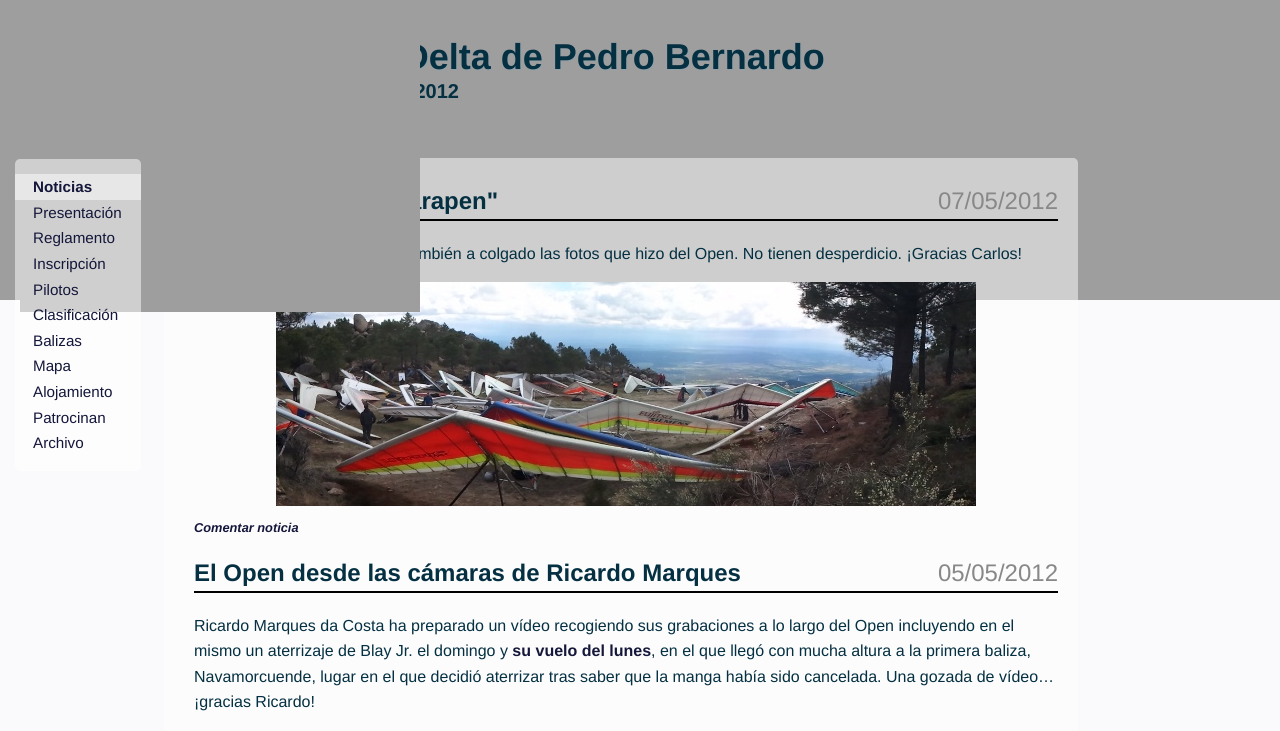
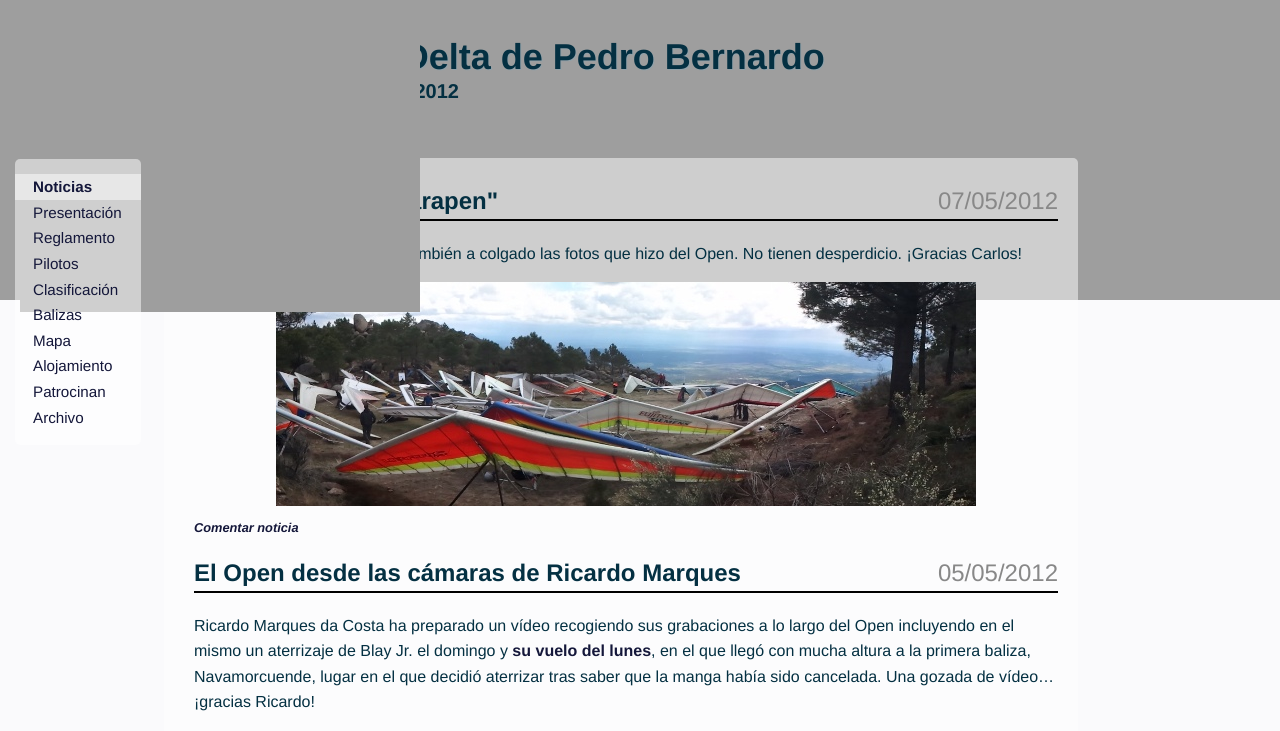
Before and after one commit to nando/openfly, a Jekyll site: the page built from index.html, in a window 1280 px wide. Shown: the top 731 px of the page. Built offline with Jekyll 4.4.1, drawn with Linux system fonts in a browser that asks for light colours; the list of posts is cut into pages by our own code; grey boxes are pictures that could not be loaded.

Commit message:
fuera inscripción

```diff
--- a/_includes/nav.html
+++ b/_includes/nav.html
@@ -3,7 +3,6 @@
         <li{% if page.section == 'noticias' %} class="active"{% endif %}><a href="{{ site.url }}">Noticias</a></li>
         <li{% if page.section == 'presentacion' %} class="active"{% endif %}><a href="presentacion.html">Presentación</a></li>
         <li{% if page.section == 'reglamento' %} class="active"{% endif %}><a href="reglamento.html">Reglamento</a></li>
-        <li{% if page.section == 'inscripcion' %} class="active"{% endif %}><a href="inscripcion.html">Inscripción</a></li>
         <li{% if page.section == 'pilotos' %} class="active"{% endif %}><a href="pilotos.html">Pilotos</a></li>
         <li{% if page.section == 'clasificacion' %} class="active"{% endif %}><a href="clasificacion.html">Clasificación</a></li>
         <li{% if page.section == 'balizas' %} class="active"{% endif %}><a href="balizas.html">Balizas</a></li>
```
